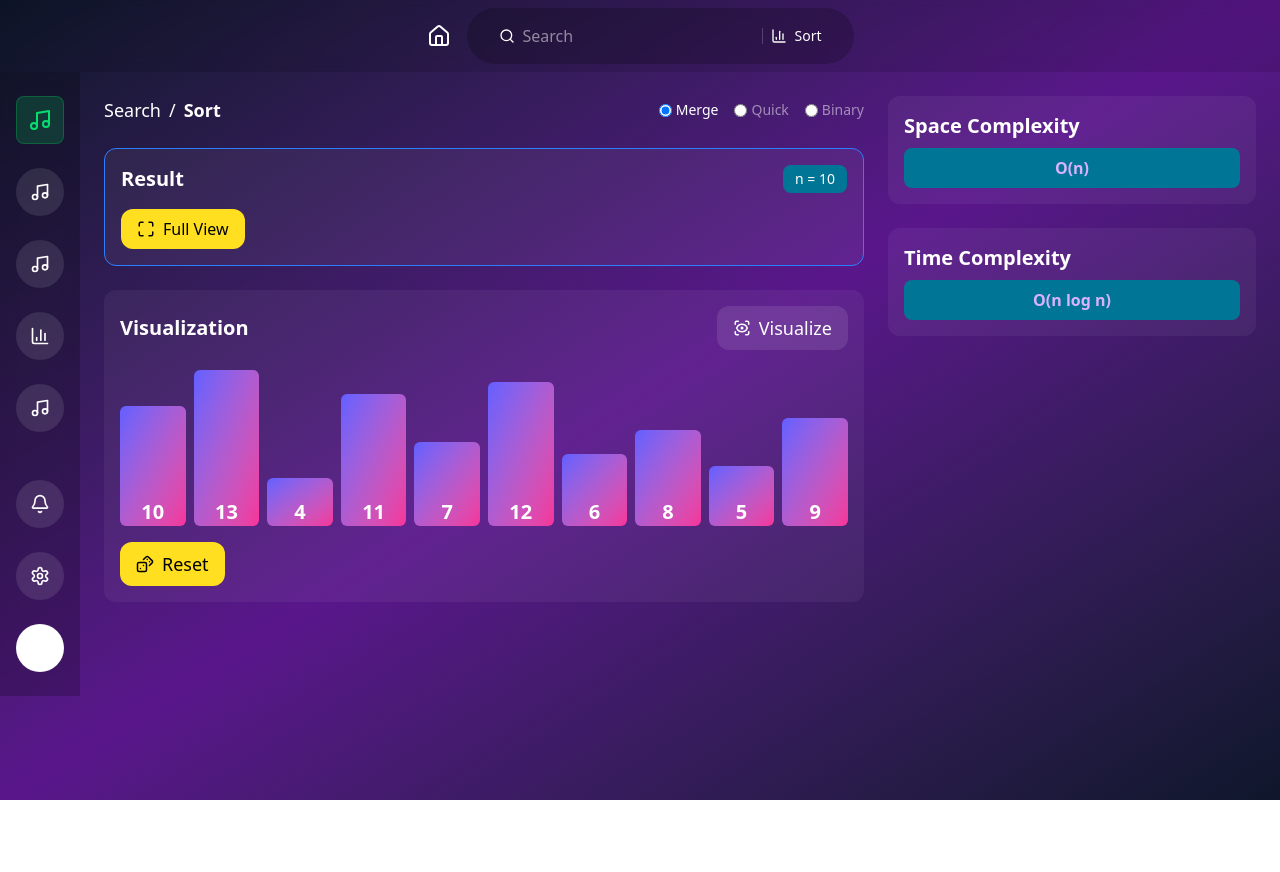
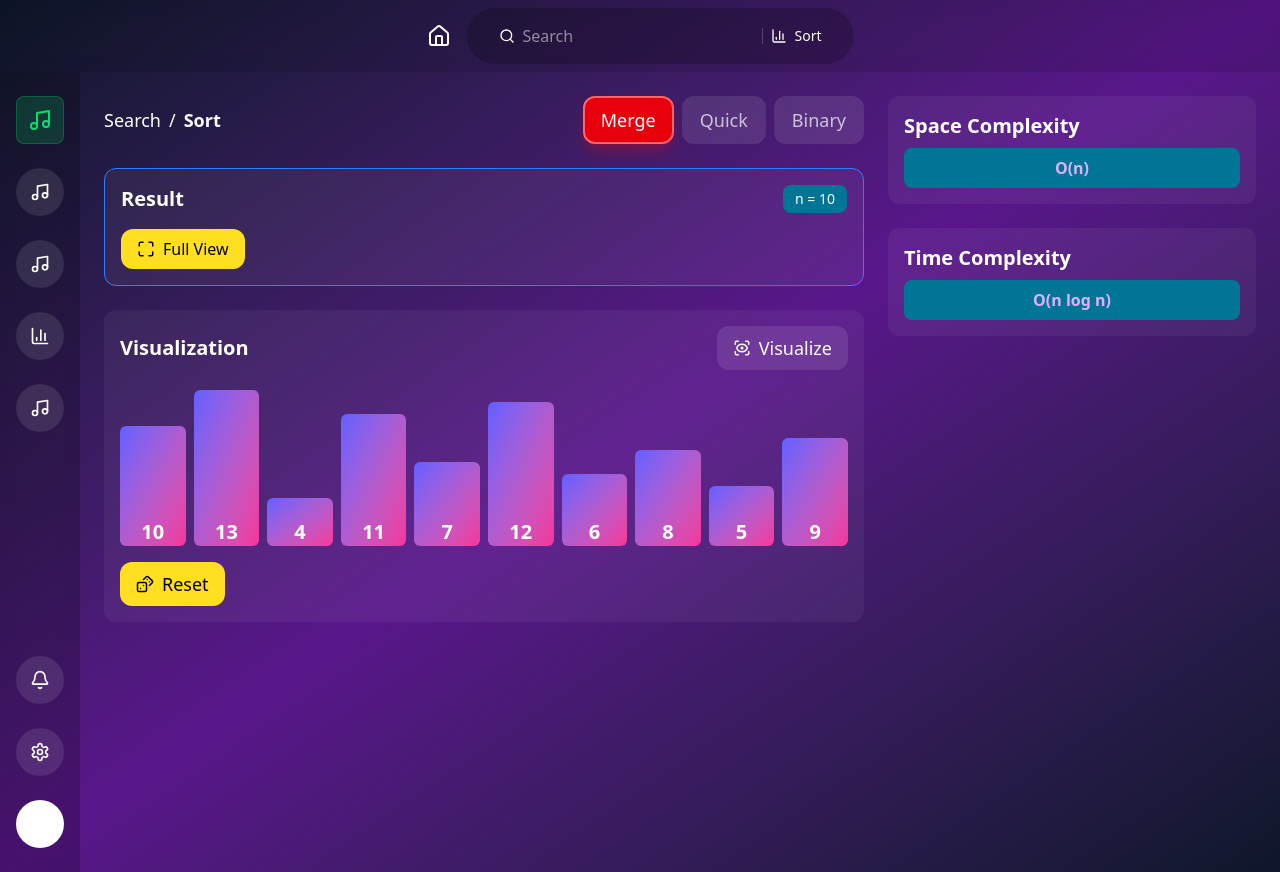
Before and after one commit to yosmisyael/algovisual-song, a React (Vite) app: page /search-sort in a window 1280 px wide. Before the commit the page ends 800 px from the top, so only its background shows below. Built offline with nearby package versions, Linux system fonts and the light colour scheme.

Commit message:
feat: improve ui

```diff
--- a/src/components/Sidebar.tsx
+++ b/src/components/Sidebar.tsx
@@ -9,7 +9,7 @@ const Sidebar = () => {
     ];
 
     return (
-        <div className="w-20 bg-black/20 backdrop-blur-sm flex flex-col items-center py-6 space-y-6">
+        <div className="w-20 min-h-screen bg-black/20 backdrop-blur-sm flex flex-col items-center py-6 space-y-6">
             <div className="w-12 h-12 bg-green-500/20 rounded-lg flex items-center justify-center border border-green-500/30">
                 <Music className="w-6 h-6 text-green-400" />
             </div>
--- a/src/pages/SearchSort.tsx
+++ b/src/pages/SearchSort.tsx
@@ -13,10 +13,12 @@ const generateRandomArray = (n: number) => {
     return arr;
 };
 
+type visualization = "merge" | "quick" | "binary";
+
 const SearchSort = () => {
     const [array, setArray] = useState<number[]>(generateRandomArray(10));
     const [isSorting, setIsSorting] = useState(false);
-    const [selectedAlgorithm, setSelectedAlgorithm] = useState<"merge" | "quick" | "binary">("merge");
+    const [selectedAlgorithm, setSelectedAlgorithm] = useState<visualization>("merge");
     const [activeIndices, setActiveIndices] = useState<number[]>([]);
     const [pivotInfo, setPivotInfo] = useState<{ value: number; index: number } | null>(null);
 
@@ -85,17 +87,17 @@ const SearchSort = () => {
 
         for (let j = low; j < high; j++) {
             setActiveIndices([j, high]);
-            await sleep(350);
+            await sleep(300);
             if (arr[j] < pivot) {
                 i++;
                 [arr[i], arr[j]] = [arr[j], arr[i]];
                 setArray([...arr]);
-                await sleep(350);
+                await sleep(300);
             }
         }
         [arr[i + 1], arr[high]] = [arr[high], arr[i + 1]];
         setArray([...arr]);
-        await sleep(350);
+        await sleep(300);
         return i + 1;
     };
 
@@ -116,10 +118,13 @@ const SearchSort = () => {
 
     return (
         <section className="flex flex-col min-h-screen bg-gradient-to-br from-slate-900 via-purple-900 to-slate-900 text-white">
+            {/* top bar */}
             <SearchSortBar />
+            {/* content */}
             <div className="flex">
+                {/* sidebar content */}
                 <Sidebar />
-
+                {/* main content */}
                 <div className="flex-1 grid grid-cols-3 gap-6 p-6">
                     <div className="col-span-2 space-y-6">
                         <div className="flex justify-between items-center">
@@ -129,19 +134,24 @@ const SearchSort = () => {
                                 <span className="font-semibold">Sort</span>
                             </div>
 
-                            <div className="flex items-center space-x-4">
+                            <div className="flex items-center space-x-2">
                                 {["merge", "quick", "binary"].map((algo) => (
-                                    <label key={algo} className="flex items-center gap-1 cursor-pointer">
+                                    <label key={algo} className="relative cursor-pointer">
                                         <input
                                             type="radio"
                                             name="algo"
                                             value={algo}
                                             checked={selectedAlgorithm === algo}
-                                            onChange={() => setSelectedAlgorithm(algo as any)}
+                                            onChange={() => setSelectedAlgorithm(algo as visualization)}
+                                            className="sr-only"
                                         />
-                                        <span className={`text-sm ${selectedAlgorithm === algo ? "text-white" : "text-white/50"}`}>
-                      {algo[0].toUpperCase() + algo.slice(1)}
-                    </span>
+                                        <div className={`px-4 py-2 text-lg rounded-xl font-medium transition-all duration-200 ${
+                                            selectedAlgorithm === algo
+                                                ? "bg-red-600 text-white shadow-lg shadow-red-600/30 border-2 border-red-400"
+                                                : "bg-white/10 text-white/70 hover:bg-white/20 hover:text-white border-2 border-transparent"
+                                        }`}>
+                                            {algo[0].toUpperCase() + algo.slice(1)}
+                                        </div>
                                     </label>
                                 ))}
                             </div>
```
